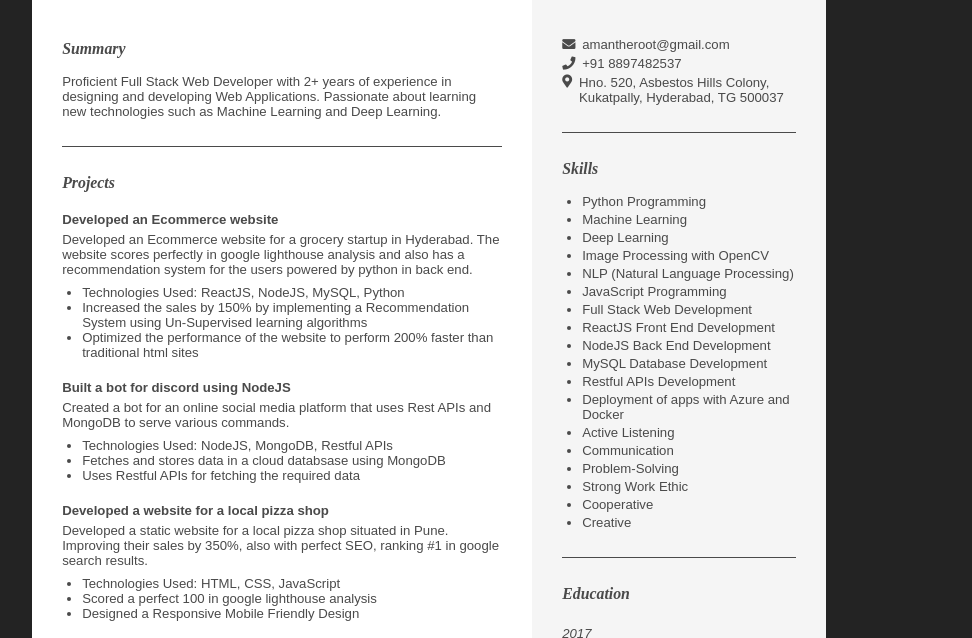
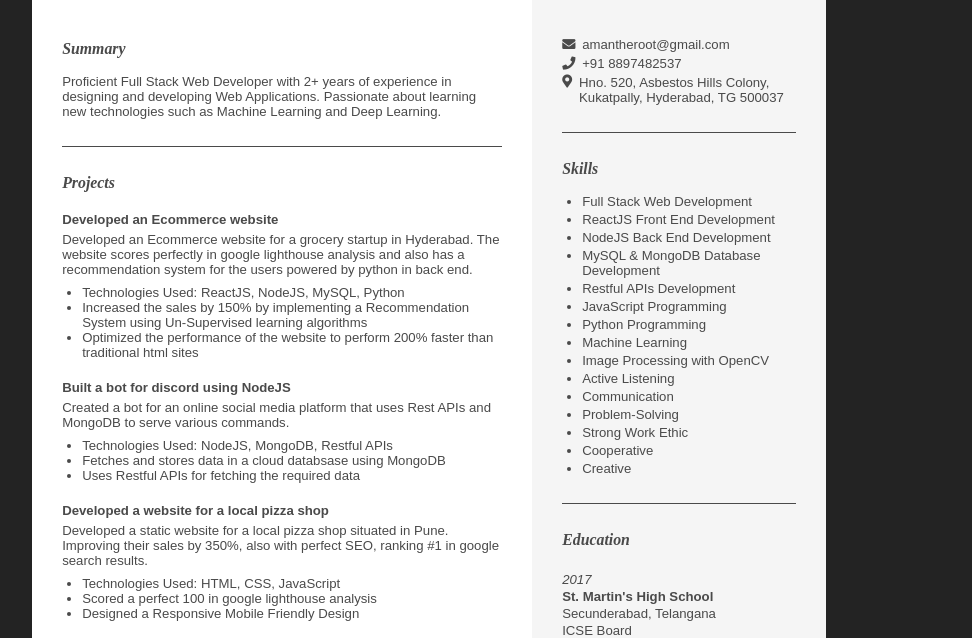
Before and after one commit to amantheroot/resume, a website: page dist/index.html in a window 1280 px wide. Shown: the part 122-760 px from the top of the page, without its empty margins (211-1183 px from the left). Drawn offline with Linux system fonts and the light colour scheme.

Commit message:
change skills

```diff
--- a/dist/index.html
+++ b/dist/index.html
@@ -318,18 +318,18 @@
           <section>
             <h3>Skills</h3>
             <ul class="skills">
-              <li>Python Programming</li>
-              <li>Machine Learning</li>
-              <li>Deep Learning</li>
-              <li>Image Processing with OpenCV</li>
-              <li>NLP (Natural Language Processing)</li>
-              <li>JavaScript Programming</li>
               <li>Full Stack Web Development</li>
               <li>ReactJS Front End Development</li>
               <li>NodeJS Back End Development</li>
-              <li>MySQL Database Development</li>
+              <li>MySQL & MongoDB Database Development</li>
               <li>Restful APIs Development</li>
-              <li>Deployment of apps with Azure and Docker</li>
+              <!-- <li>Deployment of apps with Azure and Docker</li> -->
+              <li>JavaScript Programming</li>
+              <li>Python Programming</li>
+              <li>Machine Learning</li>
+              <!-- <li>Deep Learning</li> -->
+              <li>Image Processing with OpenCV</li>
+              <!-- <li>NLP (Natural Language Processing)</li> -->
               <li>Active Listening</li>
               <li>Communication</li>
               <li>Problem-Solving</li>
```
